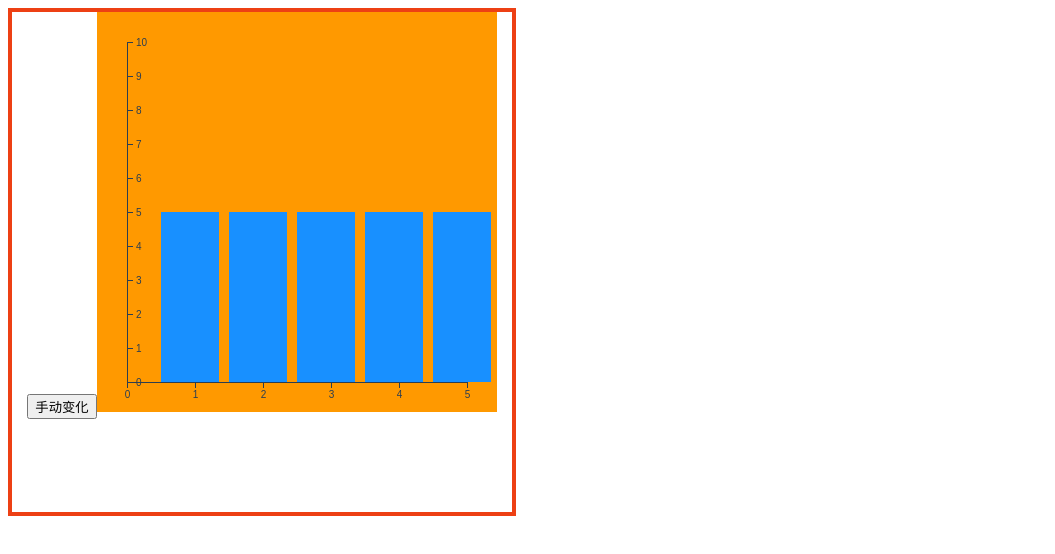
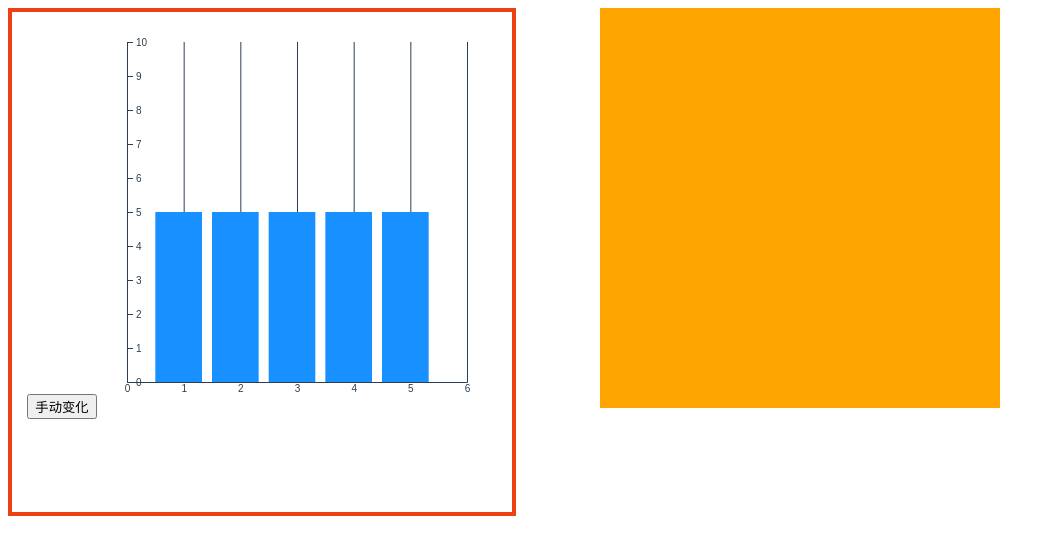
Before and after one commit to sharp08/D3-demo, a Vue app: page /#/ in a window 1280 px wide. Shown: the top 554 px of the page, without its empty margins (0-1055 px from the left). Built offline with nearby package versions, Linux system fonts and the light colour scheme.

Commit message:
添加了光影一闪而过效果；调试数据与柱状图关联及更新

```diff
--- a/src/components/Bar/Bar.vue
+++ b/src/components/Bar/Bar.vue
@@ -30,11 +30,10 @@ export default {
       .append("svg")
       .attr("height", this.svgH)
       .attr("width", this.svgW)
-      .attr("style", "background:#ff9900")
 
     // 添加比例尺
-    this.xscale = D3.scaleLinear() //  创建一个比例尺
-      .domain([0, this.list.length]) //  比例尺范围
+    this.xscale = D3.scaleLinear() //  创建一个连续的线性比例尺
+      .domain([0, this.list.length + 1]) //  比例尺范围
       .range([this.margin.left, this.svgW - this.margin.right]) //  比例尺到 svg 容器的距离，这里是左右距离，有了距离就知道了比例尺宽度，从而可以与 domain 的值对应起来
 
     this.yscale = D3.scaleLinear()
@@ -43,20 +42,25 @@ export default {
 
     // 坐标轴（基于比例尺）
     this.xAxis = D3.axisBottom(this.xscale) //  刻度向下
+      .tickSize(-(this.svgH - this.margin.bottom - this.margin.top)) //  网格线，其实就是刻度线(svg 高度减去上下 margin 再取反)
       .ticks(this.list.length) //
     this.yAxis = D3.axisRight(this.yscale)
 
+    // 画坐标轴
     this.svg
       .append("g")
       .attr("class", "xAxis")
+      .attr("transform", `translate(0,${this.svgH - this.margin.bottom})`) //  将坐标轴从原点向下平移
       .call(this.xAxis)
-      .attr("transform", `translate(0,${this.svgH - this.margin.bottom})`)
+
+    // 画坐标轴
     this.svg
       .append("g")
       .attr("class", "yAxis")
+      .attr("transform", `translate(${this.margin.left},0)`) //  将坐标轴从原点向右平移
       .call(this.yAxis)
-      .attr("transform", `translate(${this.margin.left},0)`)
 
+    // 画柱状图
     this.svg
       .append("g")
       .attr("class", "rect")
@@ -64,20 +68,26 @@ export default {
       .data(this.list)
       .enter()
       .append("rect")
-      .attr("height", d => this.svgH - this.margin.bottom - this.yscale(d))
+      .attr("height", d => this.svgH - this.margin.bottom - this.yscale(d)) // this.yscale(d) 返回的是 d 对应的 range
       .attr("width", this.barWidth - this.barPadding)
       .attr("x", (d, i) => this.xscale(i + 0.5))
-      .attr("y", d => this.yscale(d))
+      .attr("y", d => this.yscale(d)) //  标识柱状图 Y 轴起点，假如图表在第四象限，对于一个竖向的柱状图，上面为起点
       .attr("fill", "#1890ff")
 
+    // 手动触发数据变化
     D3.select("button").on("click", () => {
-      let newData = [
-        RANDOM(0, 10),
-        RANDOM(0, 10),
-        RANDOM(0, 10),
-        RANDOM(0, 10),
-        RANDOM(0, 10)
-      ]
+      const rdm = RANDOM(3, 6)
+      let newData = []
+      for (let i = 0; i < rdm; i++) {
+        newData.push(RANDOM(0, 10))
+      }
+      // let newData = [
+      //   RANDOM(0, 10),
+      //   RANDOM(0, 10),
+      //   RANDOM(0, 10),
+      //   RANDOM(0, 10),
+      //   RANDOM(0, 10)
+      // ]
       const rdmColor = `rgb(${RANDOM(0, 255)},${RANDOM(0, 255)},${RANDOM(
         0,
         255
@@ -93,11 +103,38 @@ export default {
         })
         .attr("fill", rdmColor)
     })
+
+    // 自动触发数据变化
+    // clearInterval(this.timer)
+    // this.timer = setInterval(() => {
+    //   let newData = [
+    //     RANDOM(0, 10),
+    //     RANDOM(0, 10),
+    //     RANDOM(0, 10),
+    //     RANDOM(0, 10),
+    //     RANDOM(0, 10)
+    //   ]
+    //   const rdmColor = `rgb(${RANDOM(0, 255)},${RANDOM(0, 255)},${RANDOM(
+    //     0,
+    //     255
+    //   )})`
+    //   D3.selectAll("rect")
+    //     .data(newData)
+    //     .transition()
+    //     .attr("y", d => {
+    //       return this.yscale(d)
+    //     })
+    //     .attr("height", d => {
+    //       return this.svgH - 30 - this.yscale(d)
+    //     })
+    //     .attr("fill", rdmColor)
+    // }, 1500)
   },
   computed: {
     barWidth() {
       return (
-        (this.svgW - this.margin.right - this.margin.left) / this.list.length
+        (this.svgW - this.margin.right - this.margin.left) /
+        (this.list.length + 1)
       )
     }
   },
--- /dev/null
+++ b/src/components/LightMove/LightMove.vue
@@ -0,0 +1,55 @@
+<template>
+  <!-- 光影一闪而过 -->
+  <div class="blink-container"></div>
+</template>
+
+<script>
+export default {
+  name: "LightMove",
+  components: {},
+  props: {},
+  data() {
+    return {}
+  },
+  mounted() {},
+  computed: {},
+  watch: {},
+  methods: {}
+}
+</script>
+
+<style lang="less" scoped>
+.blink-container {
+  position: absolute;
+  left: 600px;
+  overflow: hidden;
+  height: 400px;
+  width: 400px;
+  background: orange;
+  &:after {
+    position: absolute;
+    top: 0;
+    width: 30%;
+    height: 100%;
+    content: "";
+    background: linear-gradient(
+      to right,
+      rgba(255, 255, 255, 0) 0,
+      rgba(255, 255, 255, 0.3) 50%,
+      rgba(255, 255, 255, 0) 100%
+    );
+    transform: skewX(-45deg);
+    animation: 4s linear 0s infinite abc; //  动画执行时间为4s；线性演示轨迹；0s 后开始执行动画；无限循环；
+  }
+  // 4s 的动画，前 75% 都没有变化，展示的效果是 1s 执行完成的
+  @keyframes abc {
+    0%,
+    75% {
+      left: -100%;
+    }
+    100% {
+      left: 150%;
+    }
+  }
+}
+</style>
--- /dev/null
+++ b/src/components/LightMove/index.js
@@ -0,0 +1 @@
+export { default } from './LightMove.vue'
--- a/src/views/Home.vue
+++ b/src/views/Home.vue
@@ -1,16 +1,19 @@
 <template>
   <div class="home">
     <Bar />
+    <LightMove />
   </div>
 </template>
 
 <script>
 import Bar from "@/components/Bar"
+import LightMove from "@/components/LightMove"
 
 export default {
   name: "Home",
   components: {
-    Bar
+    Bar,
+    LightMove
   },
   data() {
     return {}
```
